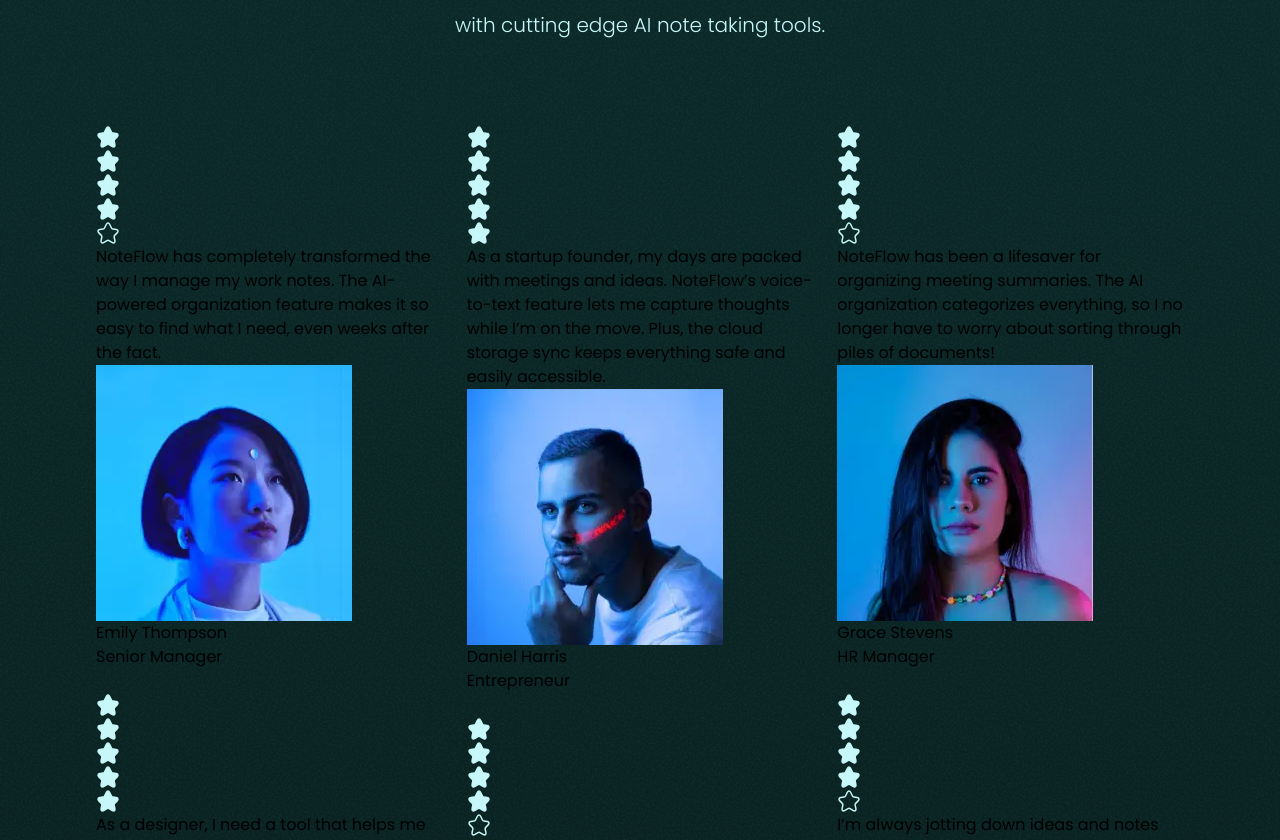
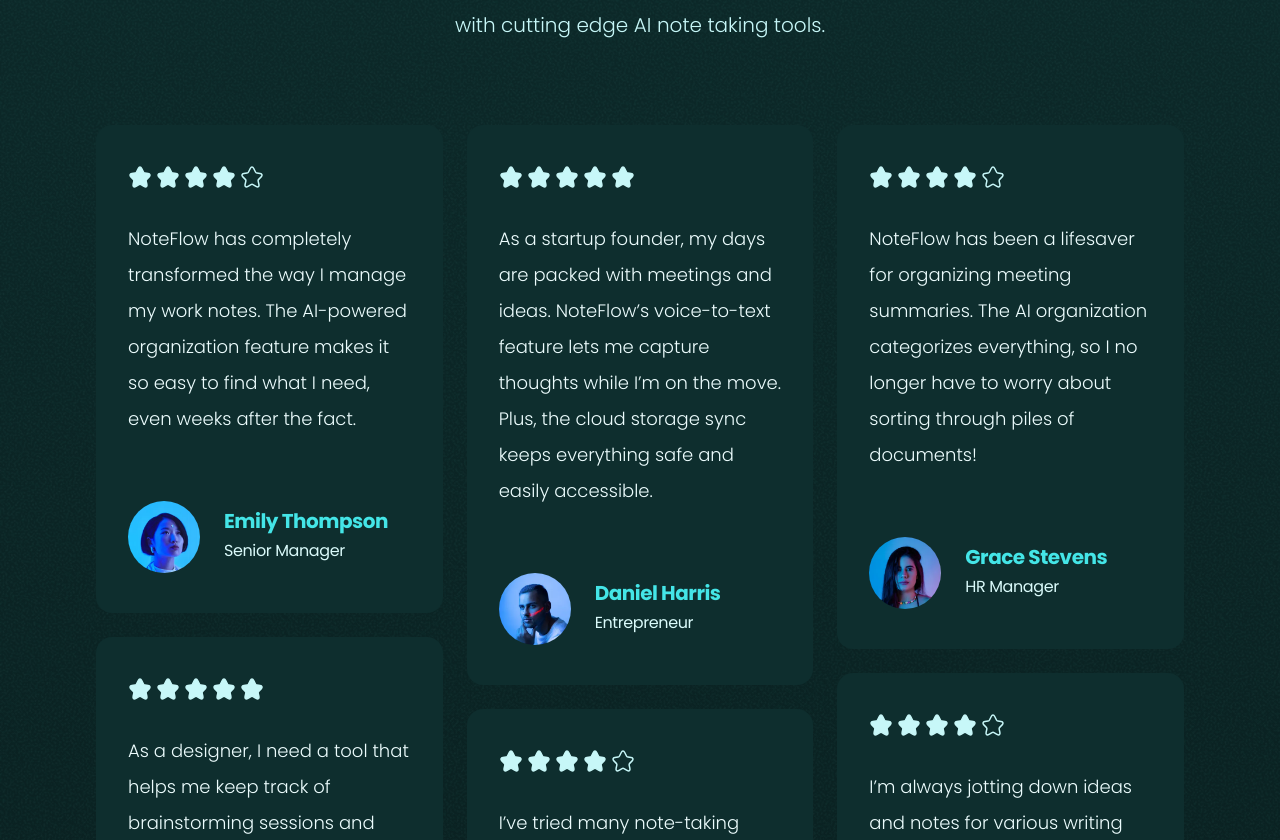
Before and after one commit to Jisap/NoteFlowApp, a React (Vite) app: page / in a window 1280 px wide. Shown: the part 4703-5543 px from the top of the page. Built offline with nearby package versions, Linux system fonts and the light colour scheme.

Commit message:
Enhance Testimonial component with improved styling for user details and description

```diff
--- a/src/components/sections/Testimonials/Testimonial.jsx
+++ b/src/components/sections/Testimonials/Testimonial.jsx
@@ -4,9 +4,9 @@
 const Testimonial = ({ test }) => {
   return (
     <motion.li
-
+      className="bg-primary-1300 rounded-2xl px-8 py-10"
     >
-      <div>
+      <div className="flex gap-x-1 pb-8">
         {Array.from({length: test.rating }).map((_, i) => (
           <Star key={i} className="fill-primary-100" alt="Filled star icon"/>
         ))}
@@ -15,18 +15,23 @@
         ))}
       </div>
 
-      <p>
+      <p className="text-primary-50 pb-16 text-lg/loose font-light">
         {test.description}
       </p>
 
-      <div>
+      <div className="flex items-center gap-x-6">
         <img
           src={test.src}
           alt="Portrait Headshot"
+          className="h-18 rounded-full"
         />
         <div>
-          <p>{test.name}</p>
-          <p>{test.title}</p>
+          <p className="text-primary-500 text-xl/7 font-bold tracking-tight">
+            {test.name}
+          </p>
+          <p className="text-primary-75 text-base/loose tracking-tight">
+            {test.title}
+          </p>
         </div>
       </div>
     </motion.li>
```
